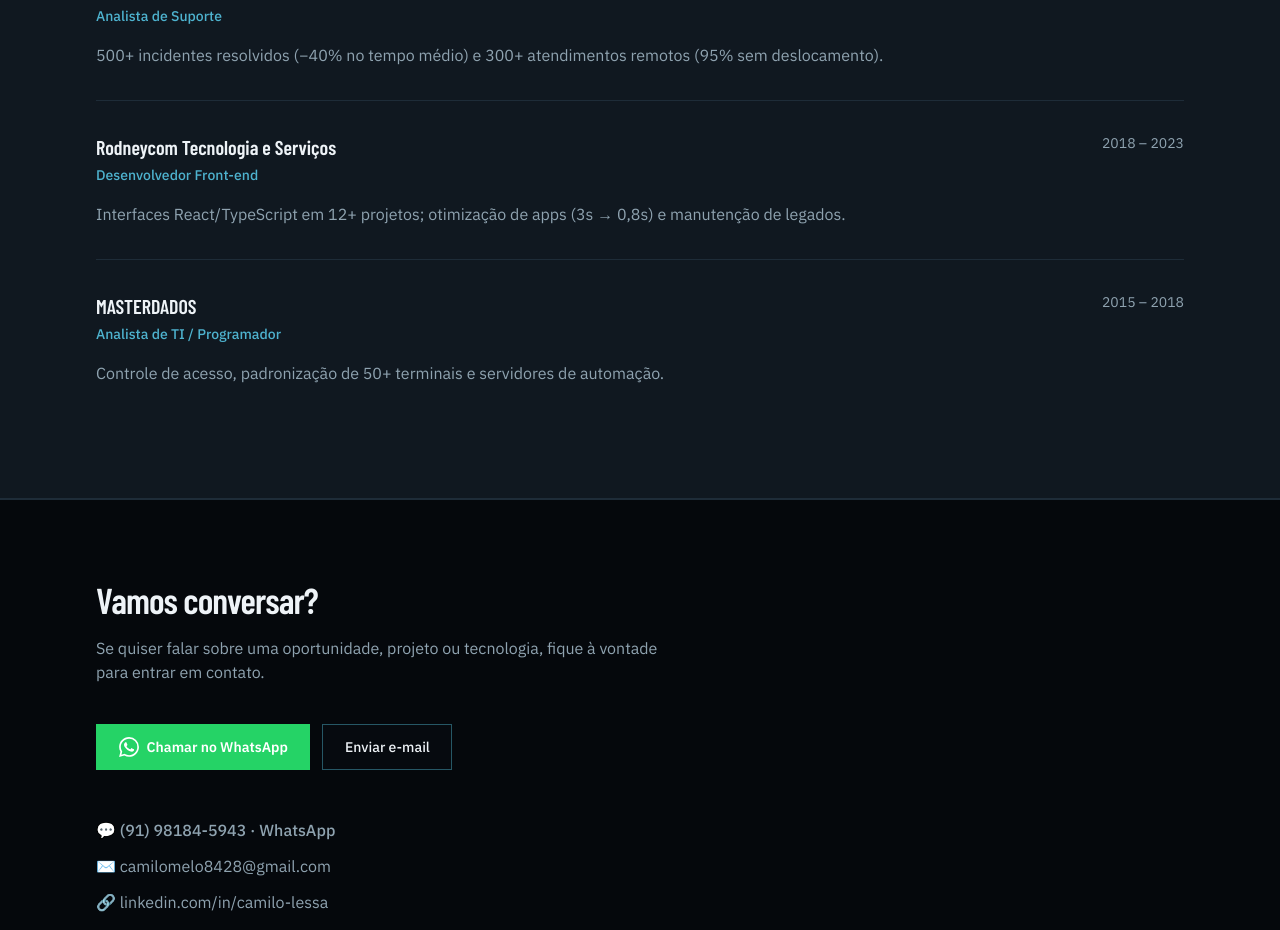
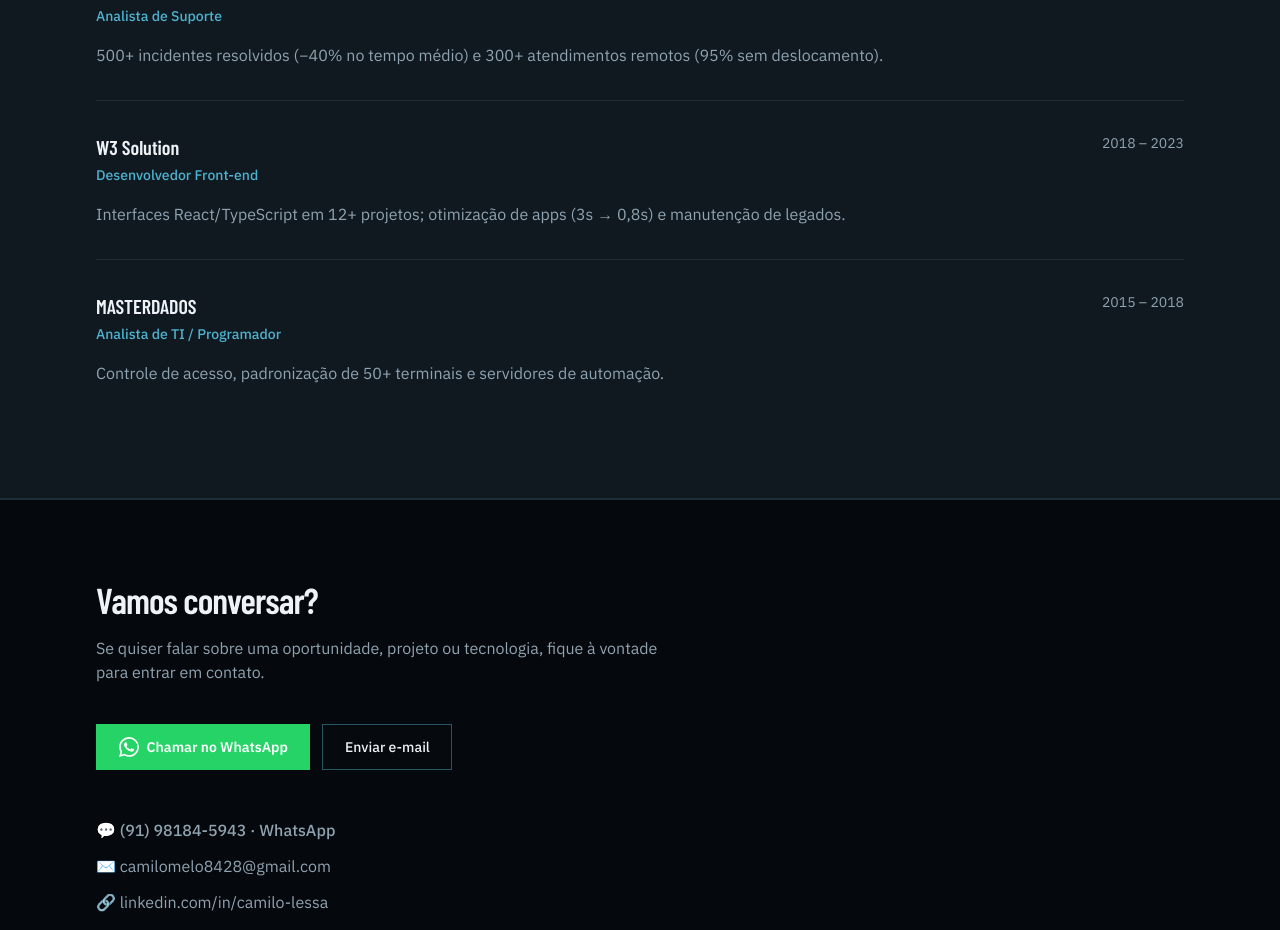
Before and after one commit to camilomelo8428/portfolio-camilo, a Next.js app: page /portfolio-camilo/ in a window 1280 px wide. Shown: the part 3280-4210 px from the top of the page. Built offline with nearby package versions, Linux system fonts and the light colour scheme.

Commit message:
fix: atualiza experiencia Rodneycom para W3 Solution

```diff
--- a/src/i18n/dictionaries.ts
+++ b/src/i18n/dictionaries.ts
@@ -308,7 +308,7 @@ const pt: Dictionary = {
         ],
       },
       {
-        company: "Rodneycom Tecnologia e Serviços",
+        company: "W3 Solution",
         role: "Desenvolvedor Front-end",
         period: "2018 – 2023",
         bullets: [
@@ -543,7 +543,7 @@ const en: Dictionary = {
         ],
       },
       {
-        company: "Rodneycom Tecnologia e Serviços",
+        company: "W3 Solution",
         role: "Front-end Developer",
         period: "2018 – 2023",
         bullets: [
```
